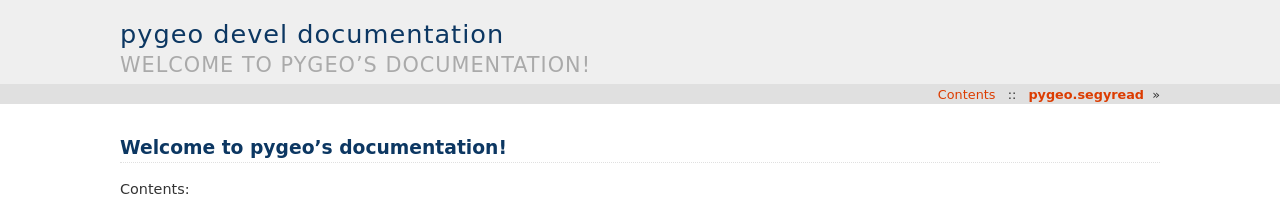
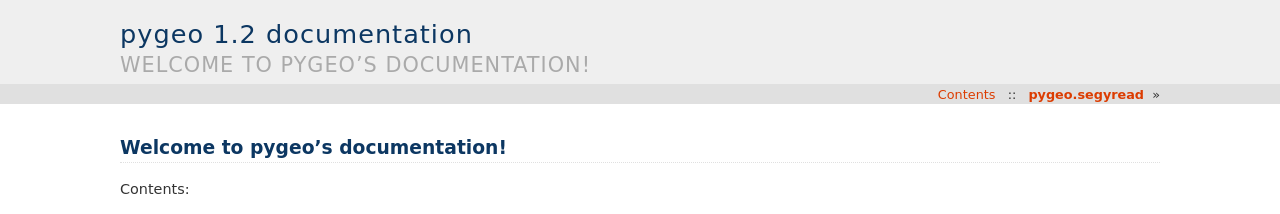
Before and after one commit to bsmithyman/pygeo, a Sphinx documentation site: the page built from docs/index.rst, in a window 1280 px wide. Shown: the top 214 px of the page. Built offline with Sphinx 7.4.7, drawn with Linux system fonts in a browser that asks for light colours; formulas are drawn with MathJax 3; pages that are not in the unit, such as notebooks, are missing from menus.

Commit message:
Updated version string in docs for pygeo.

```diff
--- a/docs/conf.py
+++ b/docs/conf.py
@@ -48,9 +48,9 @@ copyright = u'2012, Brendan Smithyman'
 # built documents.
 #
 # The short X.Y version.
-version = 'devel'
+version = '1.2'
 # The full version, including alpha/beta/rc tags.
-release = 'devel'
+release = '1.2'
 
 # The language for content autogenerated by Sphinx. Refer to documentation
 # for a list of supported languages.
```
Also changed, not shown: 15 other files.
